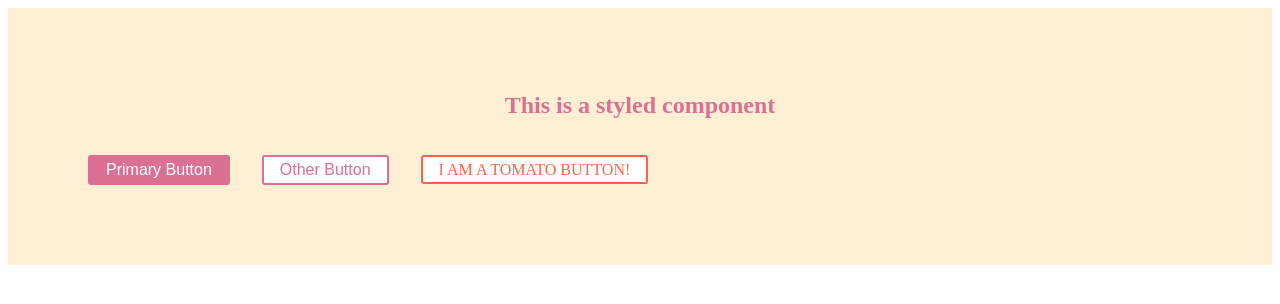
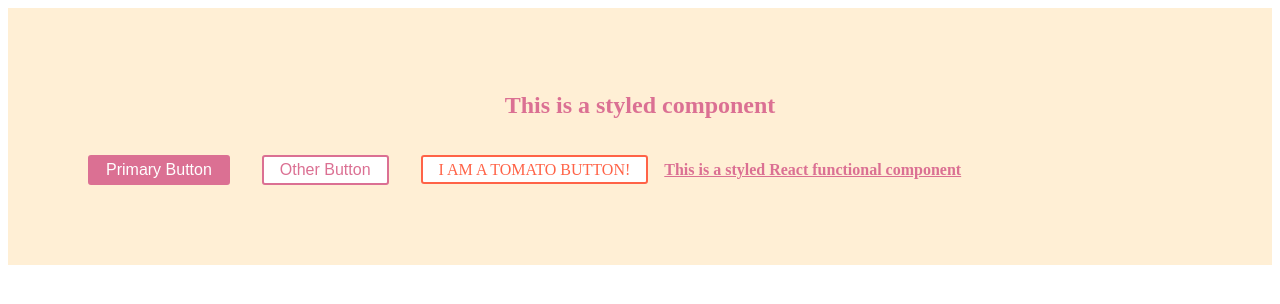
Before and after one commit to jpcastberg/styled_components_testing, a React app: page / in a window 1280 px wide. Shown: the top 304 px of the page. Built offline with nearby package versions, Linux system fonts and the light colour scheme; the HTML template or start-up script is replaced by a standard one.

Commit message:
Apply styling to functional component

```diff
--- a/client/src/components/App.jsx
+++ b/client/src/components/App.jsx
@@ -28,12 +28,24 @@ const TomatoButton = styled(Button)`
   text-decoration: none;
 `
 
+const Link = ({ className, children }) => (
+  <a href="/" className={className}>
+    {children}
+  </a>
+);
+
+const StyledLink = styled(Link)`
+  color: palevioletred;
+  font-weight: bold;
+`;
+
 const App = () => (
   <Wrapper>
     <Title>This is a styled component</Title>
     <Button primary>Primary Button</Button>
     <Button>Other Button</Button>
     <TomatoButton as="a" href="https://www.google.com">I AM A TOMATO BUTTON!</TomatoButton>
+    <StyledLink>This is a styled React functional component</StyledLink>
   </Wrapper>
 );
 
```
